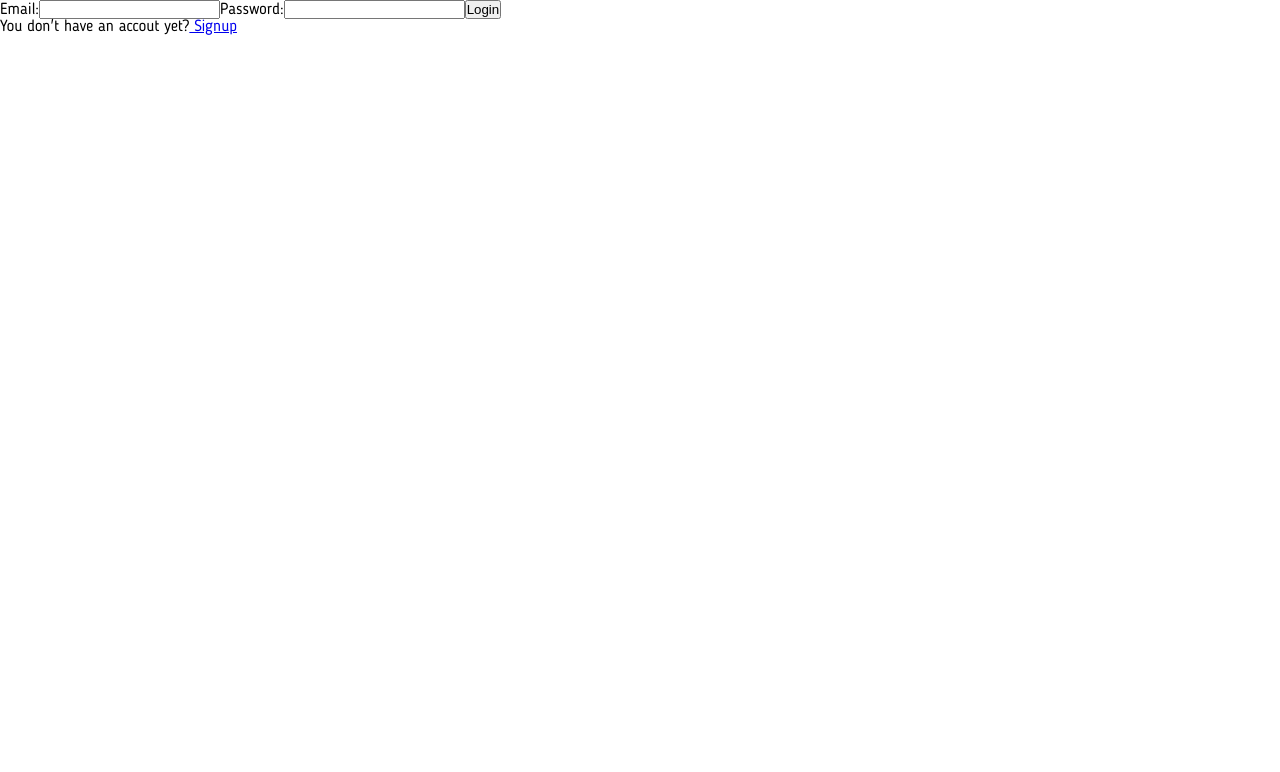
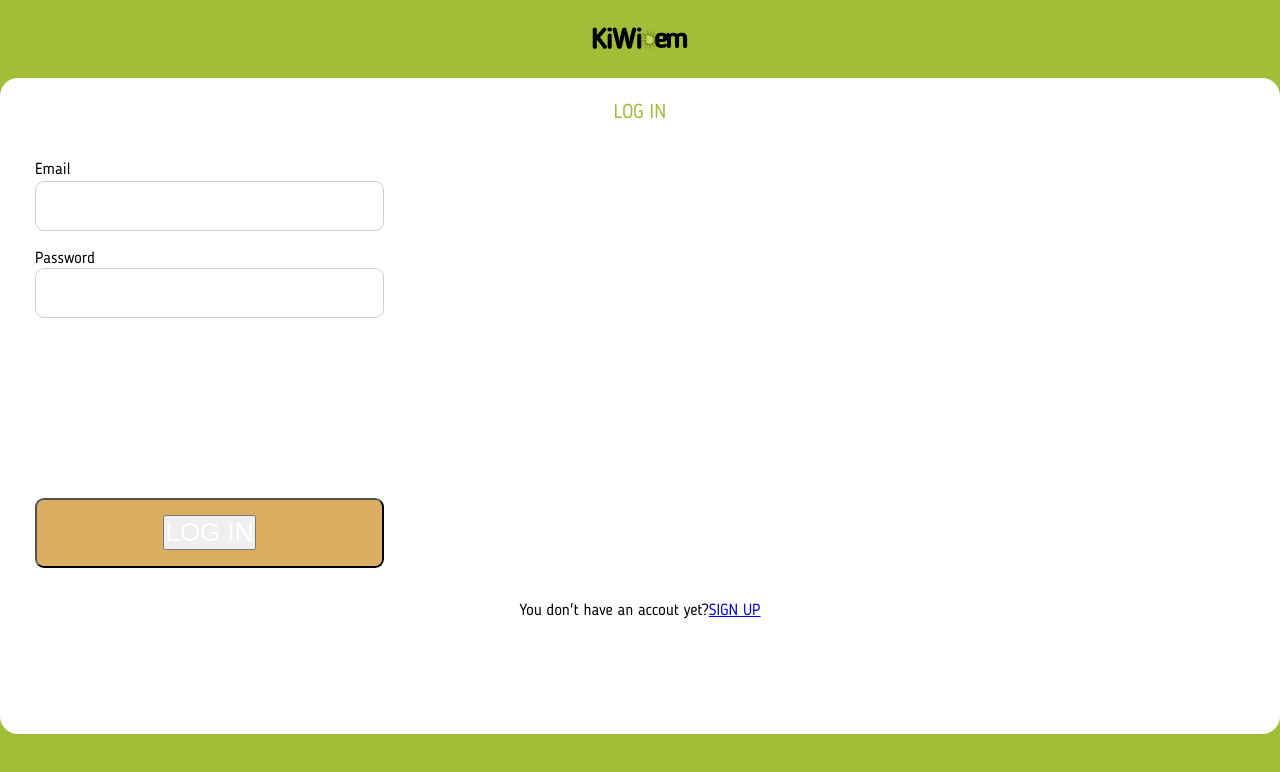
Before and after one commit to Global-Travel-Hackathon/GTH-Location-TeamName, a React (Create React App) app in the folder client/: page /login in a window 1280 px wide. Shown: the top 772 px of the page. Built offline with nearby package versions, Linux system fonts and the light colour scheme; no server answers.

Commit message:
added styles for login page

```diff
--- a/client/src/App.scss
+++ b/client/src/App.scss
@@ -10,6 +10,7 @@
 /* Import pages */
 
 @import 'pages/landing/landing';
+@import 'pages/login/login';
 
 /* Reset */
 *{
--- a/client/src/pages/login/_login.scss
+++ b/client/src/pages/login/_login.scss
@@ -0,0 +1,78 @@
+@mixin flexCenter ($align){
+  display: flex;
+  align-items: $align;
+  flex-direction: column;
+}
+
+@mixin buttonTitle ($font-size, $color, $padding){
+  font-size: $font-size;
+  color: $color;
+  padding: $padding;
+}
+
+.login {
+  @include flexCenter(center);
+  font-family: 'Blogger Sans';
+  font-weight: 400;
+  background: $second-color;
+  height: 100vh;
+  .login-content {
+    @include flexCenter(center);
+    background: white;
+    height: 82vh;
+    padding: 24px 0;
+    background: #FFFFFF 0% 0% no-repeat padding-box;
+    border-radius: 18px;
+  }
+}
+
+.logo {
+  width: 100px;
+  margin: 24px 0;
+}
+
+.title {
+  width: 53px;
+  height: 25px;
+  text-align: left;
+  font-size: 20px;
+  letter-spacing: 0;
+  color: #A2BD38;
+  opacity: 1;
+}
+
+.login-form {
+  @include flexCenter(initial);
+  width: 100vw;
+  padding: 35px;
+  .input {
+    width: 349px;
+    height: 50px;
+    background: #FFFFFF 0% 0% no-repeat padding-box;
+    border: 1px solid #CFCFCF;
+    border-radius: 9px;
+    opacity: 1;
+    margin-bottom: 20px;
+  }
+  .label {
+    width: 33px;
+    height: 19px;
+    text-align: left;
+    font-size: 16px;
+    letter-spacing: 0;
+    color: #000000;
+    opacity: 1;
+  }
+  .button-submit {
+    width: 349px;
+    height: 70px;
+    transform: matrix(1, 0, 0, 1, 0, 0);
+    background: #DBAE62 0% 0% no-repeat padding-box;
+    border-radius: 9px;
+    opacity: 1;
+    margin-top: 160px;
+    .button-title {
+      @include buttonTitle(26px, #FFFFFF, 0);
+    }
+  }
+}
--- a/client/src/pages/login/index.jsx
+++ b/client/src/pages/login/index.jsx
@@ -1,5 +1,6 @@
 import React, { useState } from 'react';
 import { Link } from 'react-router-dom';
+import { ReactComponent as WikiEm } from '../../logotipo.svg'
 import withAuth from '../../hoc/withAuth';
 
 const Login = (props) =>  {
@@ -26,17 +27,26 @@ const Login = (props) =>  {
 
     return (
       <>
-        <form onSubmit={(e)=>handleFormSubmit(e)}>
-          <label htmlFor='email'>Email:</label>
-          <input id='email' type='email' name='email' value={user.email} onChange={(e)=>handleChange(e)}/>
-          <label htmlFor='password'>Password:</label>
-          <input id='password' type='password' name='password' value={user.password} onChange={(e)=>handleChange(e)} />
-          <input type='submit' value='Login' />
-        </form>
-
-        <p>You don't have an accout yet?
-            <Link to={'/signup'}> Signup</Link>
-        </p>
+        <div className="login">
+          <WikiEm className="logo"/>
+          <div className="login-content">
+            <p className="title">LOG IN</p>
+            <form className="login-form" onSubmit={(e)=>handleFormSubmit(e)}>
+              <label className="label" htmlFor='email'>Email</label>
+              <input className="input" id='email' type='email' name='email' value={user.email} onChange={(e)=>handleChange(e)}/>
+              <label htmlFor='password'>Password</label>
+              <input className="input" id='password' type='password' name='password' value={user.password} onChange={(e)=>handleChange(e)} />
+              <button className="button-submit">
+                <input className="button-title" type='submit' value='LOG IN' />
+              </button>
+            </form>
+            <div>
+              <p>You don't have an accout yet?
+                  <Link className="small-title" to={'/signup'}>SIGN UP</Link>
+              </p>
+            </div>
+          </div>
+        </div>
       </>
     )
 }
```
Also changed, not shown: client/src/App.min.css, 1 other file (tests, documents, lock files or other folders).
